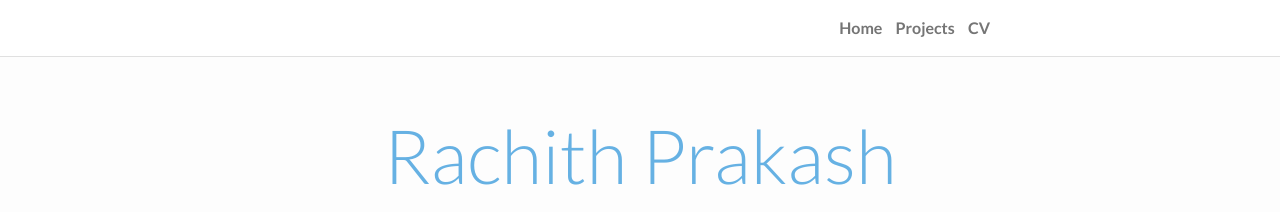
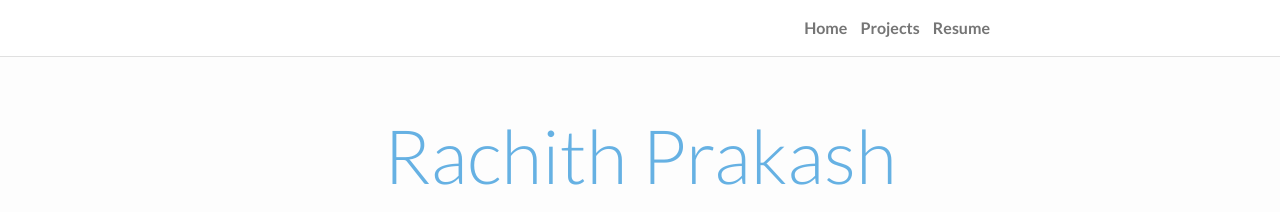
Before and after one commit to RachithP/rp.github.io, a Jekyll site: the page built from index.html, in a window 1280 px wide. Shown: the top 212 px of the page. Built offline with Jekyll 4.4.1, drawn with Linux system fonts in a browser that asks for light colours; the list of posts is cut into pages by our own code.

Commit message:
Update header.html

```diff
--- a/_includes/header.html
+++ b/_includes/header.html
@@ -13,7 +13,7 @@
             {% endunless %}
           {% endif %}
         {% endfor %}
-        <a class="page-link" href="https://github.com/RachithP/rachithp.github.io/blob/master/assets/docs/CV.pdf" target="_blank">CV</a>
+        <a class="page-link" href="https://github.com/RachithP/rachithp.github.io/blob/master/assets/docs/Resume.pdf" target="_blank">Resume</a>
       </div>
     </nav>
 
```
